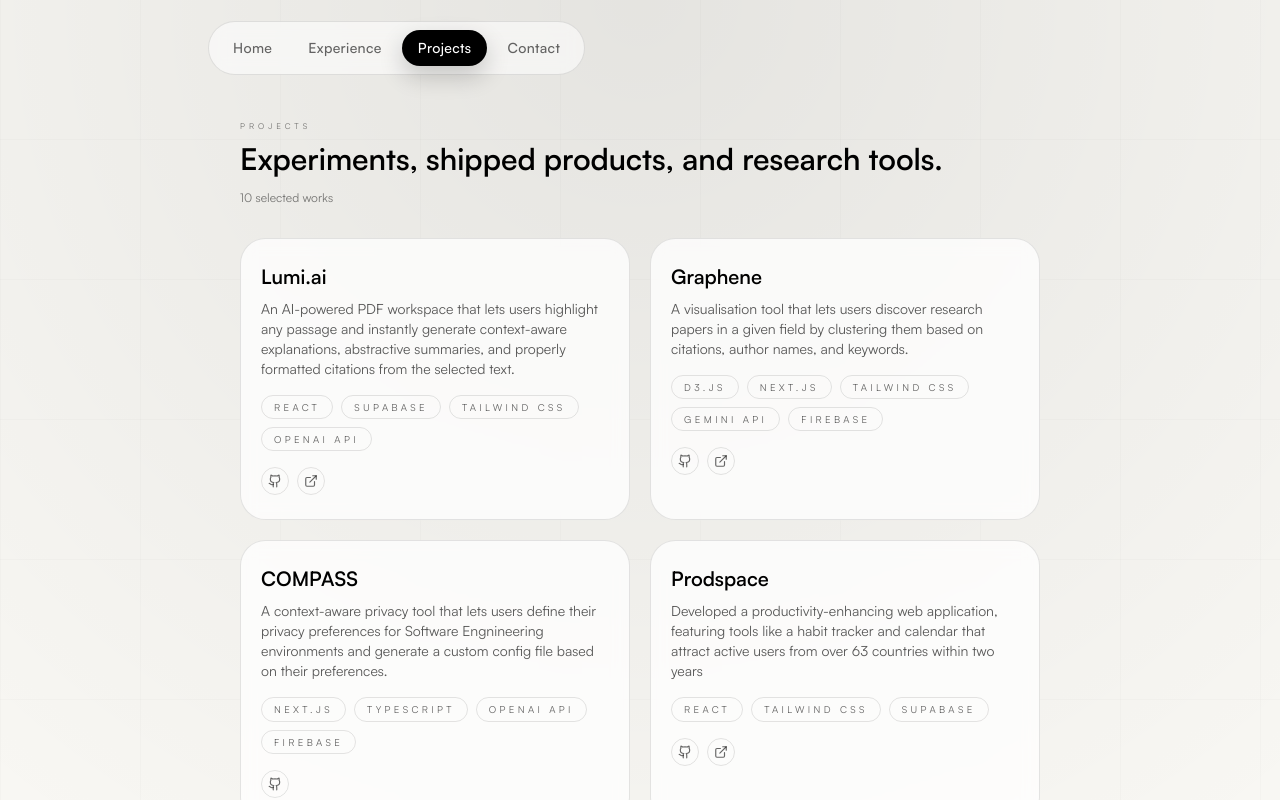
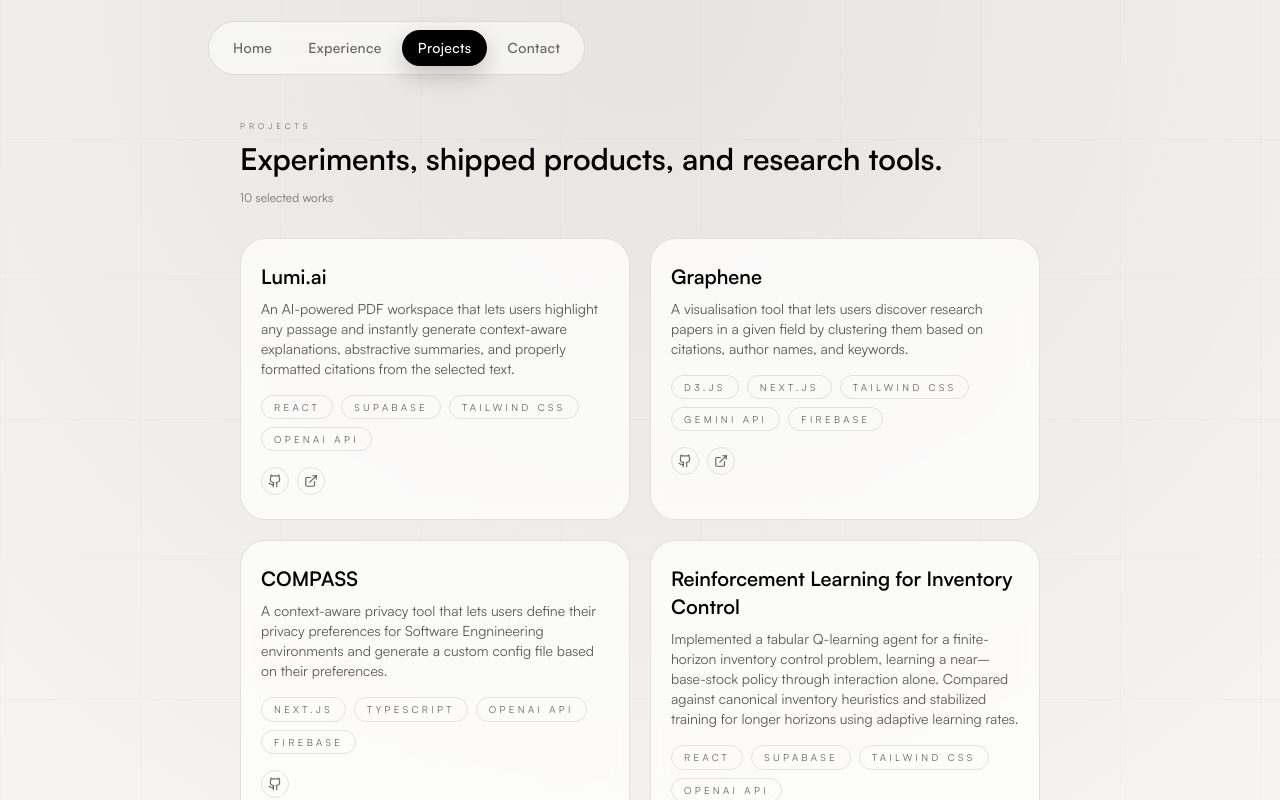
Before and after one commit to vihaann06/personal-portfolio, a React (Create React App) app: page / in a window 1280 px wide. Both pictures are taken after a click on the button "Projects". Shown: the top 800 px of the page. Built offline with nearby package versions, Linux system fonts and the light colour scheme.

Commit message:
added RL project

```diff
--- a/src/components/Projects.tsx
+++ b/src/components/Projects.tsx
@@ -23,6 +23,12 @@
       description: "A context-aware privacy tool that lets users define their privacy preferences for Software Engnineering environments and generate a custom config file based on their preferences.",
       technologies: ["Next.js", "TypeScript", "OpenAI API", "Firebase"],
       github: "https://github.com/Tapiocaba/contextual-llm-privacy"
+    },
+    {
+      title: "Reinforcement Learning for Inventory Control",
+      description: "Implemented a tabular Q-learning agent for a finite-horizon inventory control problem, learning a near–base-stock policy through interaction alone. Compared against canonical inventory heuristics and stabilized training for longer horizons using adaptive learning rates.",
+      technologies: ["React", "Supabase", "Tailwind CSS", "OpenAI API"],
+      github: "https://github.com/vihaann06/inventory-prediction"
     },
     {
       title: "Prodspace",
```
